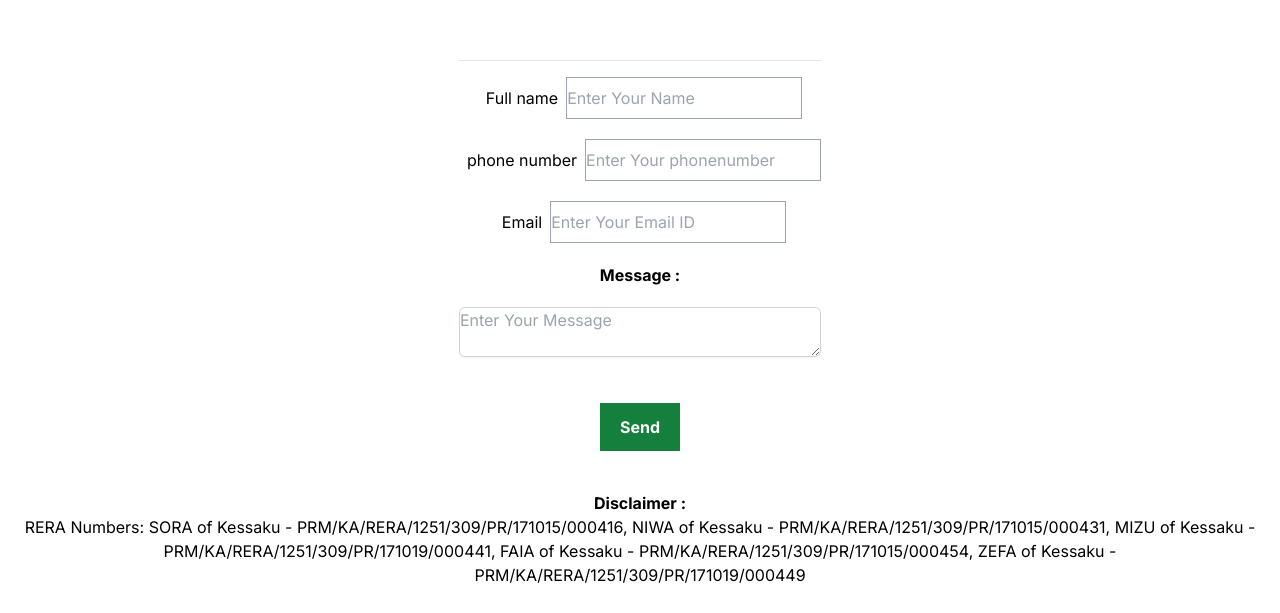
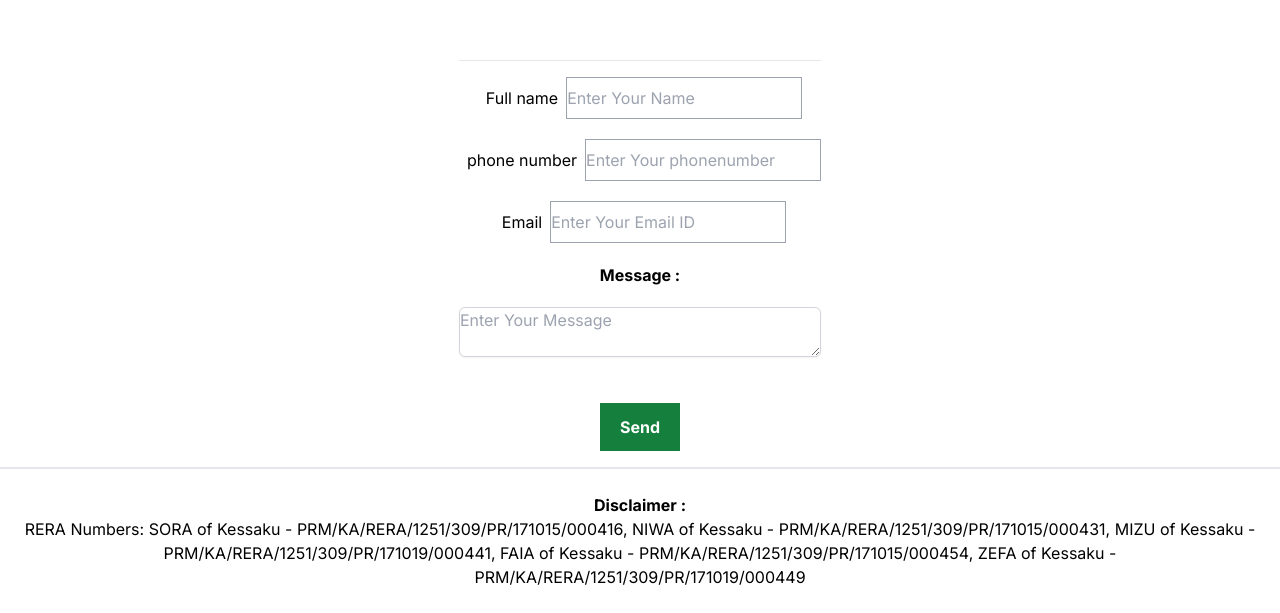
Before and after one commit to Rajashekarksreddy/phoneix, a Next.js app: page / in a window 1280 px wide. Shown: the part 5802-6415 px from the top of the page. Built offline with nearby package versions, Linux system fonts and the light colour scheme.

Commit message:
border-b2

```diff
--- a/components/ContactForm.jsx
+++ b/components/ContactForm.jsx
@@ -40,7 +40,7 @@ export default function ContactForm() {
   };
 
   return (
-    <div className=" flex flex-1 w-full flex-col items-center justify-center text-center px-4 mt-12 sm:mt-20">
+    <div className=" flex flex-1 w-full flex-col items-center justify-center text-center px-4 mt-12 sm:mt-20 border-b-2">
       <form
         onSubmit={handleSubmit}
         className="py-4 mt-4 border-t flex flex-col gap-5 text-center justify-center"
```
